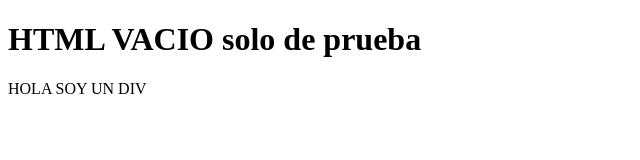
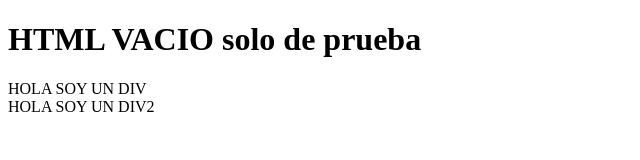
Before and after one commit to Ander8585/fundamentos_CSS, a plain HTML site: page otro.html in a window 1280 px wide. Shown: the whole page, without its empty margins (0-640 px from the left). Drawn offline with Linux system fonts and the light colour scheme.

Commit message:
Ahora hay dos div

```diff
--- a/otro.html
+++ b/otro.html
@@ -9,5 +9,6 @@
 <body>
   <h1>HTML VACIO solo de prueba</h1>
   <div>HOLA SOY UN DIV</div>
+  <div>HOLA SOY UN DIV2</div>
 </body>
 </html>
```
